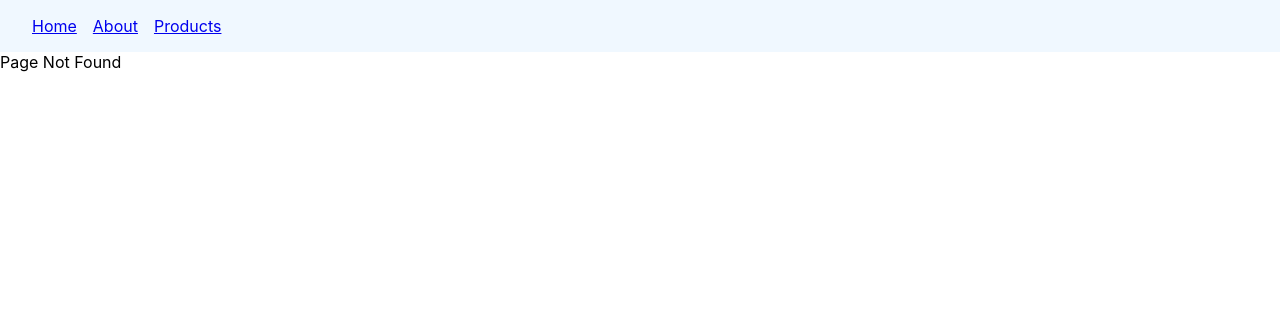
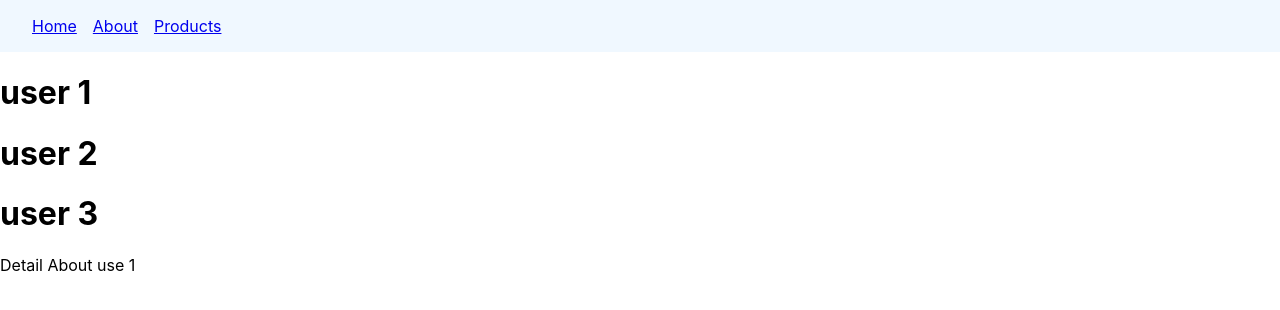
Before and after one commit to Wridho788/react-router-tutorial, a React (Create React App) app: page /users/1 in a window 1280 px wide. Before the commit this address had no page. Shown: the top 310 px of the page. Built offline with nearby package versions, Linux system fonts and the light colour scheme.

Commit message:
add url params

```diff
--- a/src/App.js
+++ b/src/App.js
@@ -1,5 +1,6 @@
 import { Routes, Route } from 'react-router-dom';
 import About from './components/About';
+import Admin from './components/Admin';
 import FeaturedProducts from './components/FeaturedProducts';
 import Home from './components/Home';
 import Navbar from './components/Navbar';
@@ -7,6 +8,8 @@
 import NotFound from './components/NotFound';
 import OrderSummary from './components/OrderSummary';
 import Products from './components/Products';
+import UserDetail from './components/UserDetail';
+import Users from './components/Users';
 
 function App() {
   return (
@@ -21,6 +24,11 @@
           <Route path='featured' element={<FeaturedProducts />} />
           <Route path='new' element={<NewProducts />} />
         </Route>
+        <Route path='users' element={<Users />}>
+          <Route path=':userId' element={<UserDetail />} />
+          <Route path='admin' element={<Admin />} />
+        </Route>
+
         <Route path='*' element={<NotFound />} />
       </Routes>
     </>
--- /dev/null
+++ b/src/components/Admin.js
@@ -0,0 +1,9 @@
+import React from 'react'
+
+const Admin = () => {
+    return (
+        <div>Admin User</div>
+    )
+}
+
+export default Admin
--- /dev/null
+++ b/src/components/UserDetail.js
@@ -0,0 +1,12 @@
+import React from 'react'
+import { useParams } from 'react-router-dom'
+
+const UserDetail = () => {
+    const params = useParams()
+    const userId = params.userId
+    return (
+        <div>Detail About use {userId}</div>
+    )
+}
+
+export default UserDetail
--- /dev/null
+++ b/src/components/Users.js
@@ -0,0 +1,15 @@
+import React from 'react'
+import { Outlet } from 'react-router-dom'
+
+const Users = () => {
+    return (
+        <div>
+            <h1>user 1</h1>
+            <h1>user 2</h1>
+            <h1>user 3</h1>
+            <Outlet />
+        </div>
+    )
+}
+
+export default Users
```
